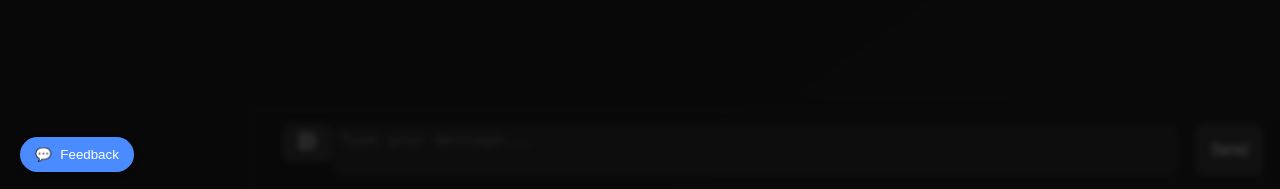
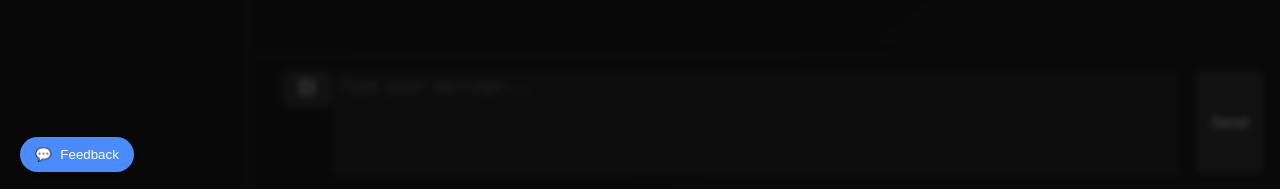
Before and after one commit to AbdelatifAbualya/enhanced-llm-playground, a website: page index.html in a window 1280 px wide. Shown: the part 608-797 px from the top of the page. Drawn offline with nearby package versions, Linux system fonts and the light colour scheme.

Commit message:
Update index.html

```diff
--- a/index.html
+++ b/index.html
@@ -142,9 +142,9 @@
       padding: 1rem;
       box-shadow: 0 -2px 4px rgba(0,0,0,0.3);
     }
-    .chat-input textarea {
+     .chat-input textarea {
       flex: 1;
-      resize: none;
+      resize: vertical; /* Allow vertical resizing */
       border: none;
       background-color: #2e2e2e;
       color: #fff;
@@ -153,6 +153,8 @@
       font-size: 1rem;
       outline: none;
       box-shadow: inset 0 1px 3px rgba(0,0,0,0.4);
+      min-height: 100px; /* Set minimum height */
+      max-height: 300px; /* Set maximum height */
     }
     .chat-input button {
       margin-left: 1rem;
@@ -1123,7 +1125,7 @@
           </button>
           <input type="file" id="imageUpload" accept="image/*" style="display: none;">
         </div>
-        <textarea id="userInput" rows="2" placeholder="Type your message..."></textarea>
+        <textarea id="userInput" rows="5" placeholder="Type your message..."></textarea>
         <button id="sendBtn">Send</button>
       </div>
     </div>
```
